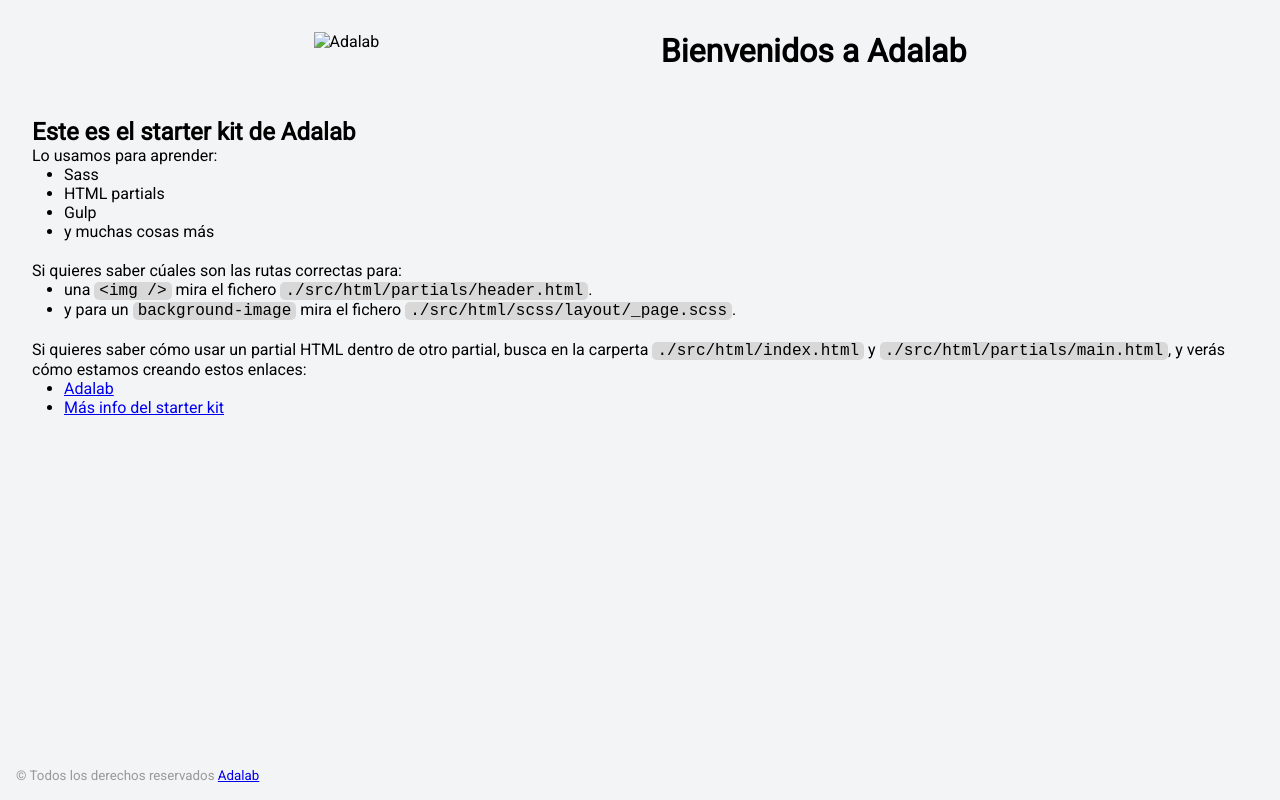
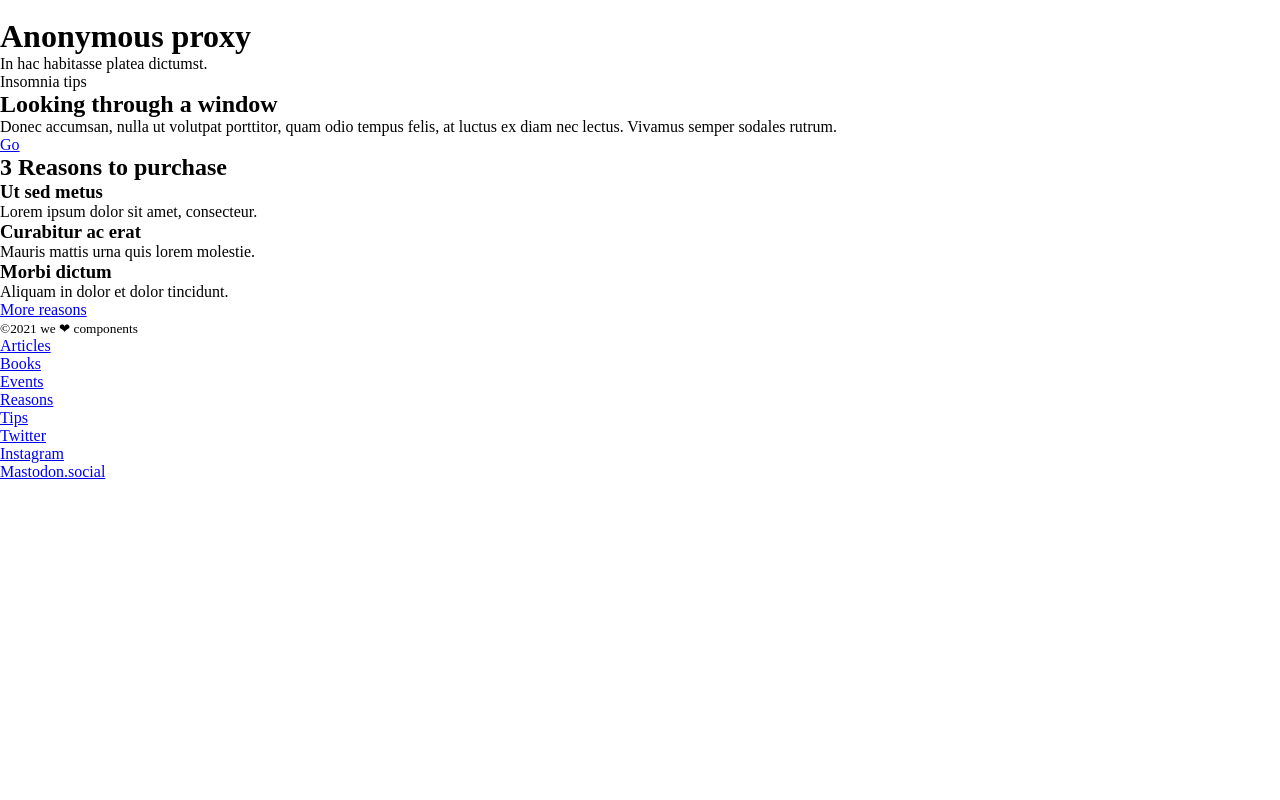
Before and after one commit to anaapezteguia/Anonymous-proxy-one-page, a website: page docs/index.html in a window 1280 px wide. Drawn offline with Linux system fonts and the light colour scheme.

Commit message:
Update docs folder

```diff
--- a/docs/assets/css/main.css
+++ b/docs/assets/css/main.css
@@ -1 +1 @@
-*{box-sizing:border-box;margin:0;padding:0}.code{font-size:16px;background:#d8d8d8;padding:0 5px;border-radius:5px}.link__adalab:hover{background-color:#099d8d;color:#fff}.link__github:hover{background-color:#CCC;color:#000}body{padding:2rem;height:100vh;background-image:url("../images/bg-adalab.png");background-color:#f3f4f5;font-family:"Roboto",sans-serif}.page__header{display:flex;justify-content:space-evenly;margin-bottom:3rem}.page__footer{position:fixed;left:0;bottom:0;width:100vw;padding:1rem;color:#999}.main__list{padding-left:2rem;padding-bottom:20px}
+*{box-sizing:border-box;margin:0;padding:0}:root{--titleText: "Roboto Slab", serif;--mainText: "Roboto", sans-serif}
--- a/docs/assets/js/main.js
+++ /dev/null
@@ -1 +0,0 @@
-"use strict";console.log(">> Ready :)");
--- a/docs/index.html
+++ b/docs/index.html
@@ -3,66 +3,118 @@
   <head>
     <meta charset="UTF-8" />
     <meta name="viewport" content="width=device-width, initial-scale=1" />
-    <title>Adalab Web Starter Kit</title>
-    <link href="https://fonts.googleapis.com/css?family=Roboto&display=swap" rel="stylesheet" />
+    <title>Evaluación final módulo 1 Adalab | Ana Apezteguía Martínez</title>
+    <link rel="preconnect" href="https://fonts.gstatic.com">
+    <link href="https://fonts.googleapis.com/css2?family=Roboto+Slab:wght@700&family=Roboto:wght@400;500&display=swap" rel="stylesheet">
     <link rel="stylesheet" href="./assets/css/main.css" />
     <link rel="icon" href="./assets/images/favicon.png" />
   </head>
 
   <body>
-    <div class="page">
-      <header class="page__header">
-        <img src="./assets/images/logo-adalab.png" alt="Adalab">
-        <h1>Bienvenidos a Adalab</h1>
+    <div class="pageContainer">
+      <header class="hero">
+        <nav class="hero__menu">
+          <a href="#" class="hero__menu--icon"  alt="menu principal"  title="menú principal">
+            <img src="./assets/images/ico-menu.svg" alt="menu principal" title="menú principal">
+          </a>
+        </nav>
+        <h1 class="hero__title">
+          Anonymous proxy
+        </h1>
+        <p class="hero__text">
+          In hac habitasse platea dictumst.
+        </p>
       </header>
-
-      <main class="page__main">
-        <h2>Este es el starter kit de Adalab</h2>
-        <p>Lo usamos para aprender:</p>
-        <ul class="main__list">
-          <li>Sass</li>
-          <li>HTML partials</li>
-          <li>Gulp</li>
-          <li>y muchas cosas más</li>
-        </ul>
-        <p>Si quieres saber cúales son las rutas correctas para:</p>
-        <ul class="main__list">
+      <main class="main">
+        <section class="main__featured">
+          <p class="main__featured--section">
+            Insomnia tips
+          </p>
+          <h2 class="main__featured--title">
+            Looking through a window
+          </h2>
+          <p class="main__featured--abstract">
+            Donec accumsan, nulla ut volutpat porttitor, quam odio tempus felis, at luctus ex diam nec lectus. Vivamus semper sodales rutrum.
+          </p>
+          <a href="#" class="main__featured--link">Go</a>
+        </section>
+        <section class="main__reasons">
+          <h2 class="main__reasons--title">
+            3 Reasons to purchase
+          </h2>
+          <h3 class="main__reasons--subtitle">
+            Ut sed metus
+          </h3>
+          <p class="main__reasons--text">
+            Lorem ipsum dolor sit amet, consecteur.
+          </p>
+          <h3 class="main__reasons--subtitle">
+            Curabitur ac erat
+          </h3>
+          <p class="main__reasons--text">
+            Mauris mattis urna quis lorem molestie.
+          </p>
+          <h3 class="main__reasons--subtitle">
+            Morbi dictum
+          </h3>
+          <p class="main__reasons--text">
+            Aliquam in dolor et dolor tincidunt.
+          </p>
+          <a href="#" class="main__reasons--link">More reasons</a>
+        </section>
+      </main>
+      <footer class="footer">
+        <small class="footer__copyright">
+          ©2021
+          <span class="footer__copyright--brand">we ❤︎ components</span>
+        </small>
+        <nav class="footer__links">
+          <ul>
             <li>
-            una <code class="code">&lt;img /&gt;</code> mira el fichero
-            <code class="code">./src/html/partials/header.html</code>.
+              <a href="https://adalab.es/" class="footer__links--sections" target="_blank">
+                Articles
+              </a>
             </li>
             <li>
-            y para un <code class="code">background-image</code> mira el fichero
-            <code class="code">./src/html/scss/layout/_page.scss</code>.
+              <a href="https://adalab.es/" class="footer__links--sections" target="_blank">
+                Books
+              </a>
+            </li>
+            <li>
+              <a href="https://adalab.es/" class="footer__links--sections" target="_blank">
+                Events
+              </a>
+            </li>
+            <li>
+              <a href="https://adalab.es/" class="footer__links--sections" target="_blank">
+                Reasons
+              </a>
+            </li>
+            <li>
+              <a href="https://adalab.es/" class="footer__links--sections" target="_blank">
+                Tips
+              </a>
             </li>
           </ul>
-        <p>
-          Si quieres saber cómo usar un partial HTML dentro de otro partial, busca en la carperta
-          <code class="code">./src/html/index.html</code> y
-          <code class="code">./src/html/partials/main.html</code>, y verás cómo estamos creando estos
-          enlaces:
-        </p>
-        <ul class="main__list">
+          <ul>
             <li>
-            <a class="link__adalab" href="https://adalab.es">Adalab</a>
-
+              <a href="https://adalab.es/" class="footer__links--social" target="_blank">
+                Twitter
+              </a>
             </li>
             <li>
-            <a class="" href="./more-info.html">Más info del starter kit</a>
-
+              <a href="https://adalab.es/" class="footer__links--social" target="_blank">
+                Instagram
+              </a>
+            </li>
+            <li>
+              <a href="https://adalab.es/" class="footer__links--social" target="_blank">
+                Mastodon.social
+              </a>
             </li>
           </ul>
-      </main>
-
-      <footer class="page__footer">
-        <small>
-          &copy; Todos los derechos reservados
-          <a class="link__adalab" href="https://adalab.es">Adalab</a>
-
-        </small>
+        </nav>
       </footer>
-
     </div>
-    <script src="./assets/js/main.js"></script>
   </body>
 </html>
```
Also changed, not shown: docs/more-info.html (deleted, +0 -37 lines), docs/assets/images/favicon.png (added), 3 other files. Lines whose indentation alone changed are shown as unchanged.
